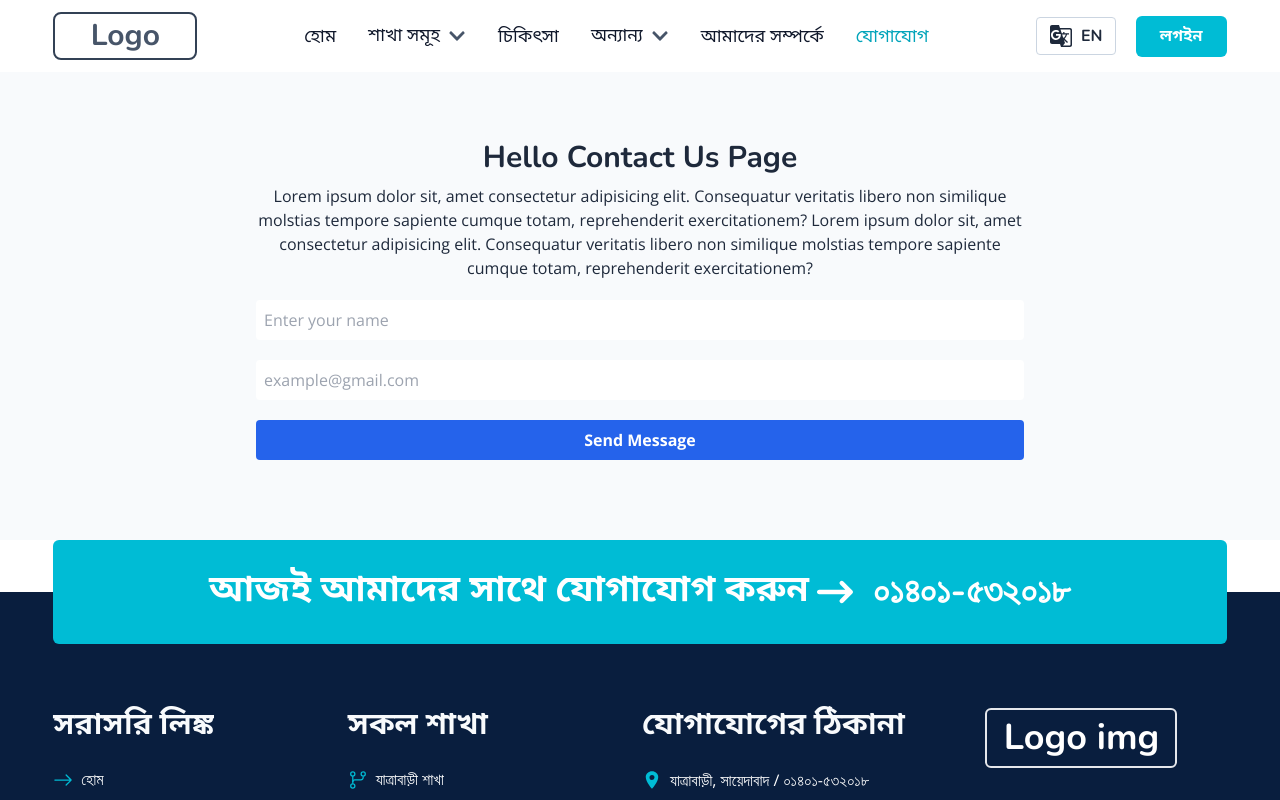
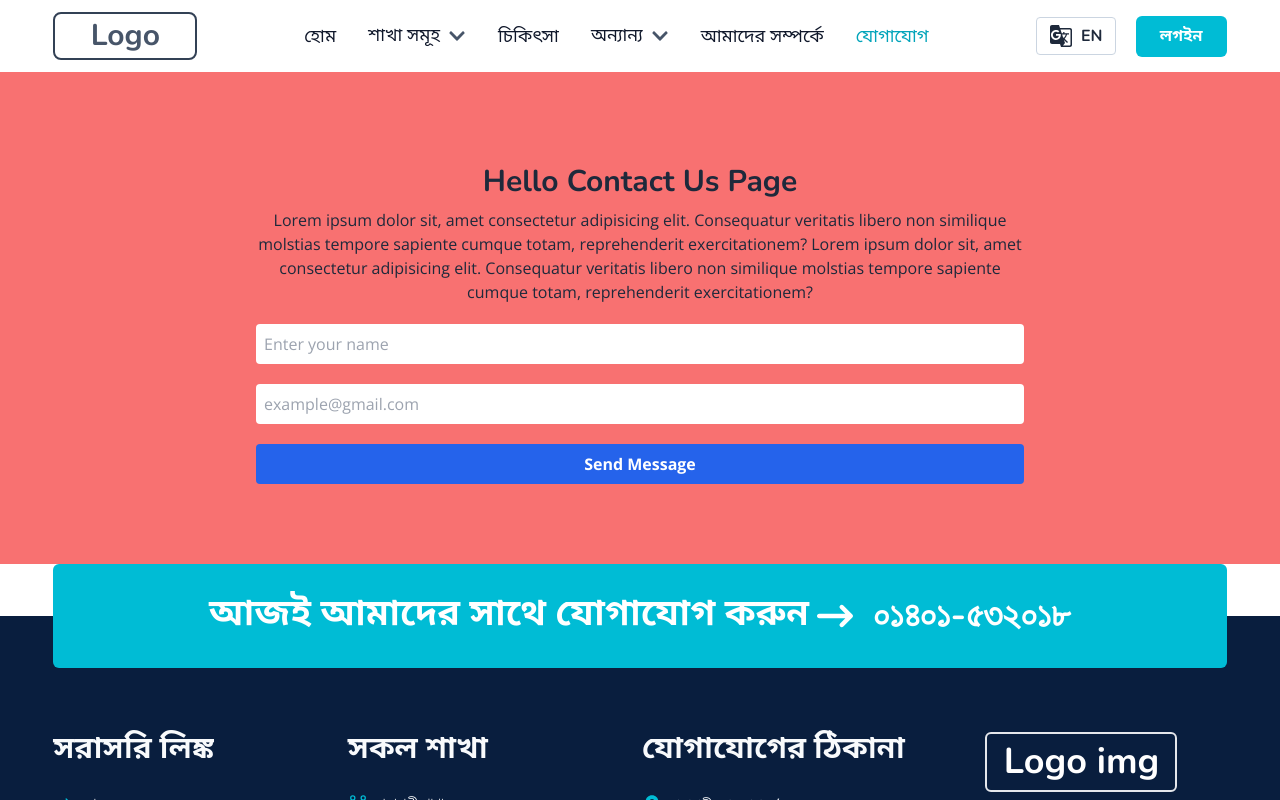
Before and after one commit to ataullah1/Smile-Dental, a React (Vite) app in the folder Client-Side/: page /contact in a window 1280 px wide. Shown: the top 800 px of the page. Built offline with nearby package versions, Linux system fonts and the light colour scheme.

Commit message:
Top margin and Navigation section problem fixed

```diff
--- a/Client-Side/src/pages/Contact/Contact.jsx
+++ b/Client-Side/src/pages/Contact/Contact.jsx
@@ -1,6 +1,6 @@
 const Contact = () => {
   return (
-    <div className="p-20 text-center">
+    <div className="p-20 text-center bg-red-400">
       <div>
         <h1 className="text-3xl font-bold mt-5 mb-2 capitalize">
           Hello Contact us page
--- a/Client-Side/src/root/Root.jsx
+++ b/Client-Side/src/root/Root.jsx
@@ -25,7 +25,7 @@ const Root = () => {
   };
 
   return (
-    <div className="bg-slate-50 text-slate-800 min-h-screen overflow-x-hidden mt-10">
+    <div className="bg-slate-50 text-slate-800 min-h-screen overflow-x-hidden mt-16">
       <Nav scrolled={scrolled} handleScrollTop={handleScrollTop} />
       <Outlet />
       <Footer />
```
